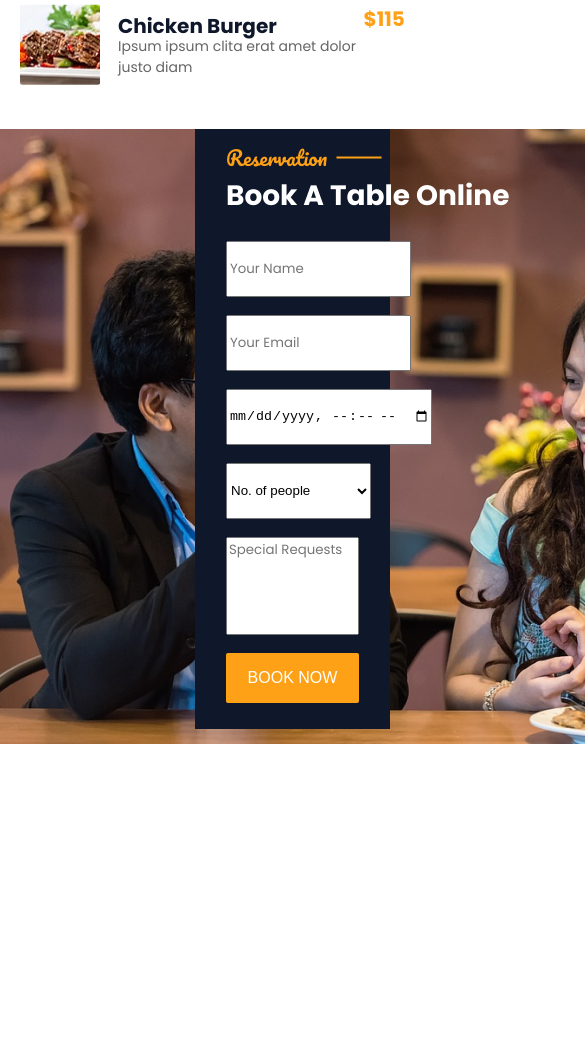
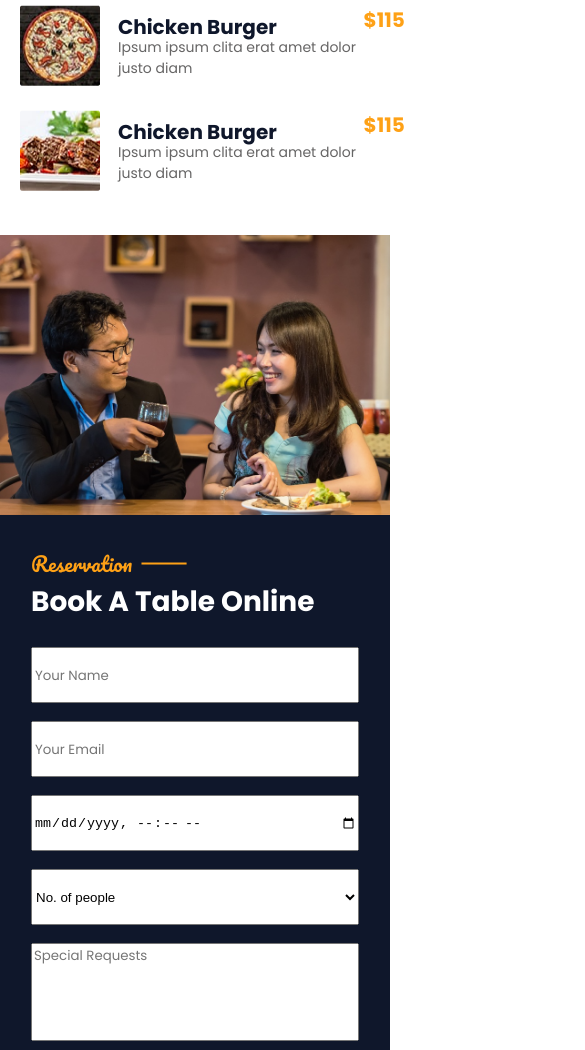
Before and after one commit to mominaamjad/restoran-web-design, a plain HTML site: page index.html in a window 390 px wide. Shown: the part 3880-4930 px from the top of the page, 585 px wide, since content can reach past the window. Before the commit the page ends 4624 px from the top, so only its background shows below. Drawn offline with Linux system fonts and the light colour scheme.

Commit message:
Booking: Responsiveness

```diff
--- a/index.html
+++ b/index.html
@@ -247,7 +247,7 @@
 
     <div class="booking-container" id="book-table">
         <div class="booking-left">
-            <img src="assets/booking.png" alt="">
+            <img class="booking-img" src="assets/booking.png" alt="">
         </div>
         <div class="booking-right">
             <div class="heading-container">
--- a/styles/style.css
+++ b/styles/style.css
@@ -378,14 +378,14 @@ body {
 /* booking section */
 
 .booking-container {
-  height: 600px;
+  height: 615px;
   display: flex;
-  background-color: var(--blue-color, black);
 }
 
 .booking-left {
   width: 50%;
 }
+
 
 .booking-right {
   background-color: var(--blue-color, black);
@@ -525,6 +525,36 @@ body {
     width: 100%;
   }
 
+  /* booking section */
+
+  .booking-container {
+    flex-direction: column;
+  }
+
+  .booking-img {
+    width: 100%;
+  }
+
+  .booking-left {
+    width: 100%;
+  }
+
+
+  .booking-right {
+    width: 100%;
+  }
+
+  .input-field {
+    width: 100%;
+  }
+
+  #special-request {
+    width: 100%;
+  }
+
+  .book-now-btn {
+    width: 100%;
+  }
 }
 
 /* mobile */
@@ -590,7 +620,7 @@ body {
   }
 
   /* about section */
-  .about-grid {
+  /* .about-grid {
     grid-template-columns: repeat(2, 130px);
     grid-template-rows: repeat(2, 130px);
     gap: 10px;
@@ -604,7 +634,7 @@ body {
   .small-about-img {
     width: 97px;
     height: 97px;
-  }
+  } */
 
   .about-content {
     width: 100%;
```
